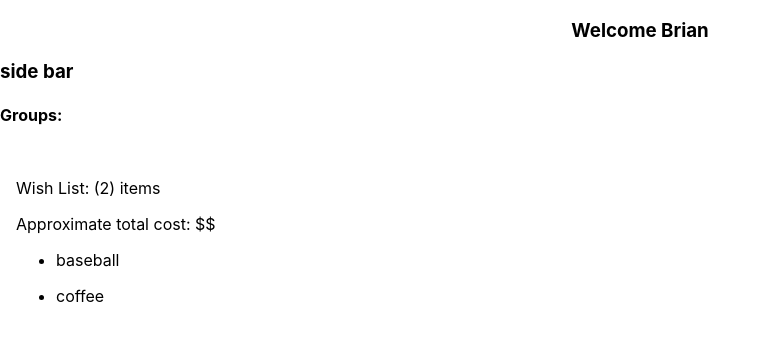
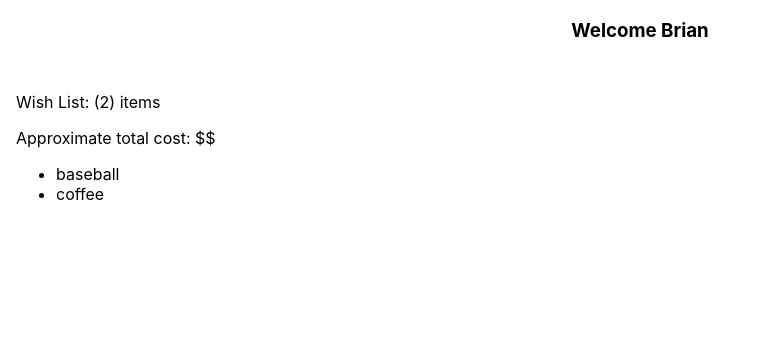
Before and after one commit to BeardedBry/react-giftlist, a React (Create React App) app: page / in a window 1280 px wide. Shown: the top 340 px of the page, without its empty margins (0-771 px from the left). Built offline with nearby package versions, Linux system fonts and the light colour scheme.

Commit message:
ListItem

```diff
--- a/src/App.js
+++ b/src/App.js
@@ -5,6 +5,10 @@ import TopBar from './components/TopBar';
 import SideBar from './components/SideBar';
 import MainContent from './components/MainContent';
 import info from './dummyData.json';
+
+const addItem = () => {
+
+}
 
 
 function App() {
@@ -14,7 +18,7 @@ function App() {
   return (
     <div className="App">
       <TopBar user={userInfo}/>
-      <SideBar user={userInfo}/>
+      {/* <SideBar user={userInfo}/> */}
       <MainContent user={userInfo}/>
     </div>
   );
--- a/src/components/ListItem.js
+++ b/src/components/ListItem.js
@@ -2,7 +2,11 @@ import React from 'react';
 
 const ListItem = ({ data }) => {
     return (
-        <p>{data.name}</p>
+        <div className="WishList-ListItem">
+            {data.name}
+            {data.cost}
+            {data.description}
+        </div>
     );
 }
 
```
